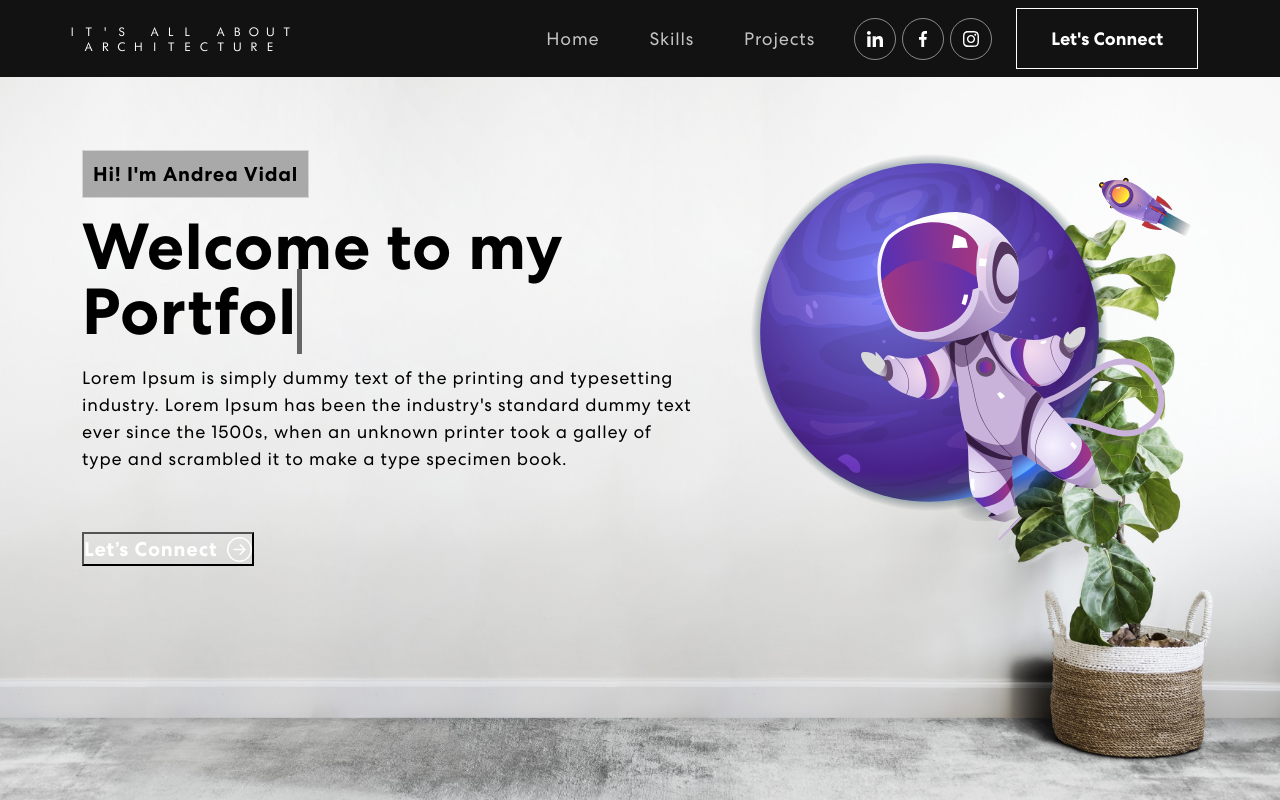
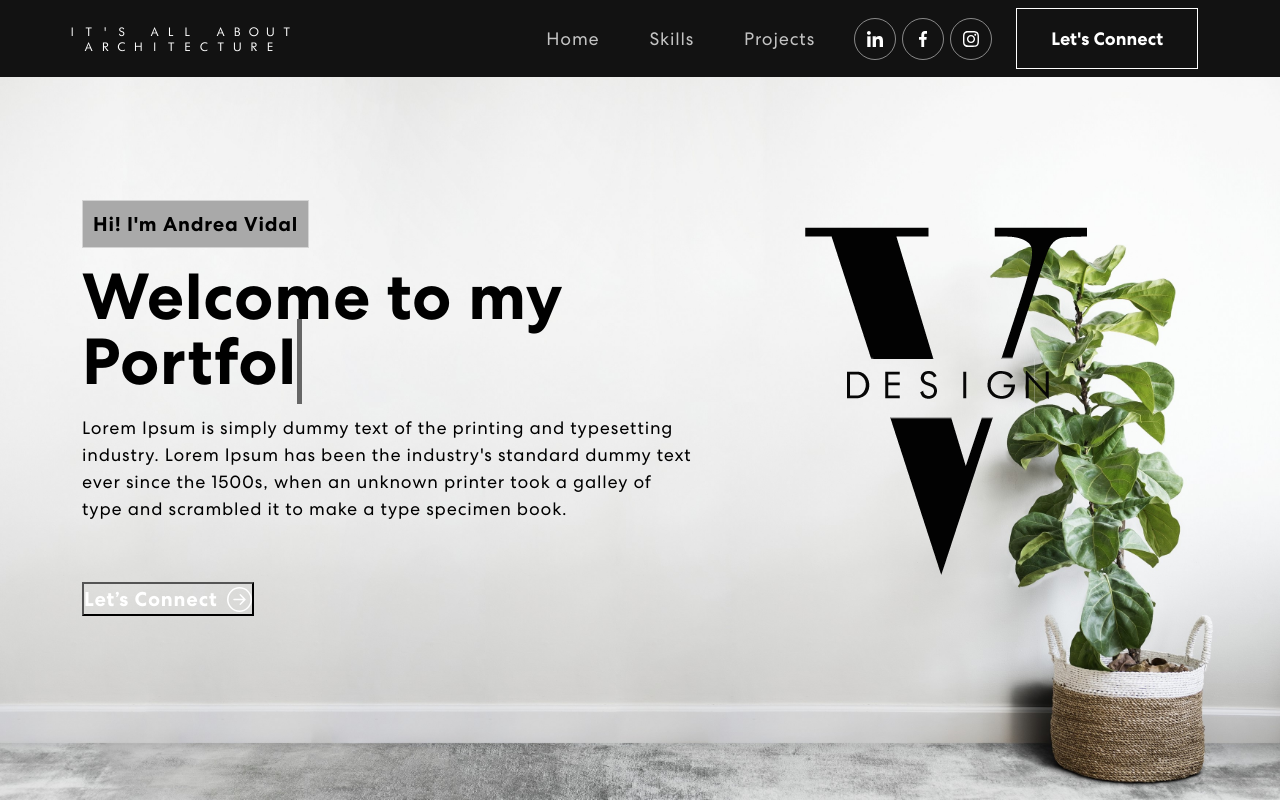
Before and after one commit to Houser97/portfolio-draft-1, a React (Create React App) app: page / in a window 1280 px wide. Shown: the top 800 px of the page. Built offline with nearby package versions, Linux system fonts and the light colour scheme.

Commit message:
Add new image to Banner component

```diff
--- a/src/components/banner.js
+++ b/src/components/banner.js
@@ -1,6 +1,6 @@
 import { useState, useEffect } from "react";
 import { Container, Row, Col } from "react-bootstrap";
-import headerImg from "../assets/img/header-img.svg";
+import logoV from "../assets/img/VDESIGN.png";
 import { ArrowRightCircle } from 'react-bootstrap-icons';
 import TrackVisibility from 'react-on-screen';
 import imgPlant from '../assets/img/Plant.jpg';
@@ -61,8 +61,8 @@ const Banner = () => {
             <Col xs={12} md={6} xl={5}>
             <TrackVisibility>
                 {({ isVisible }) =>
-                <div className={isVisible ? "animate__animated animate__zoomIn" : ""}>
-                    <img src={headerImg} alt="Header Img"/>
+                <div className={`${isVisible ? "animate__animated animate__zoomIn" : ""} logoV`}>
+                    <img src={logoV} alt="Header Img"/>
                 </div>}
             </TrackVisibility>
             </Col>
--- a/src/styles/banner.css
+++ b/src/styles/banner.css
@@ -1,12 +1,12 @@
 .banner {
     margin-top: 0;
-    padding: 150px 0 100px 0;
+    padding: 200px 0 100px 0;
     background-image: url('../assets/img/Plant.jpg');
     background-position: center;
     background-size:  cover;
     background-repeat: no-repeat;
     display: flex;
-    min-height: 800px;
+    min-height: 750px;
 }
 
 .banner .tagline {
@@ -62,6 +62,12 @@
     animation: updown 3s linear infinite;
 }
 */
+
+.logoV{
+    width: 400px;
+    height: 550px;
+}
+
 .bgImg {
     position: absolute !important;
     z-index: 0 !important;
--- a/src/styles/navbar.css
+++ b/src/styles/navbar.css
@@ -1,6 +1,6 @@
 nav.navbar {
     padding: 18px 0px;
-    position: absolute;
+    position: fixed;
     width: 100%;
     top: 0;
     z-index: 9999;
```
Also changed, not shown: src/assets/img/VDESIGN.png (added).
